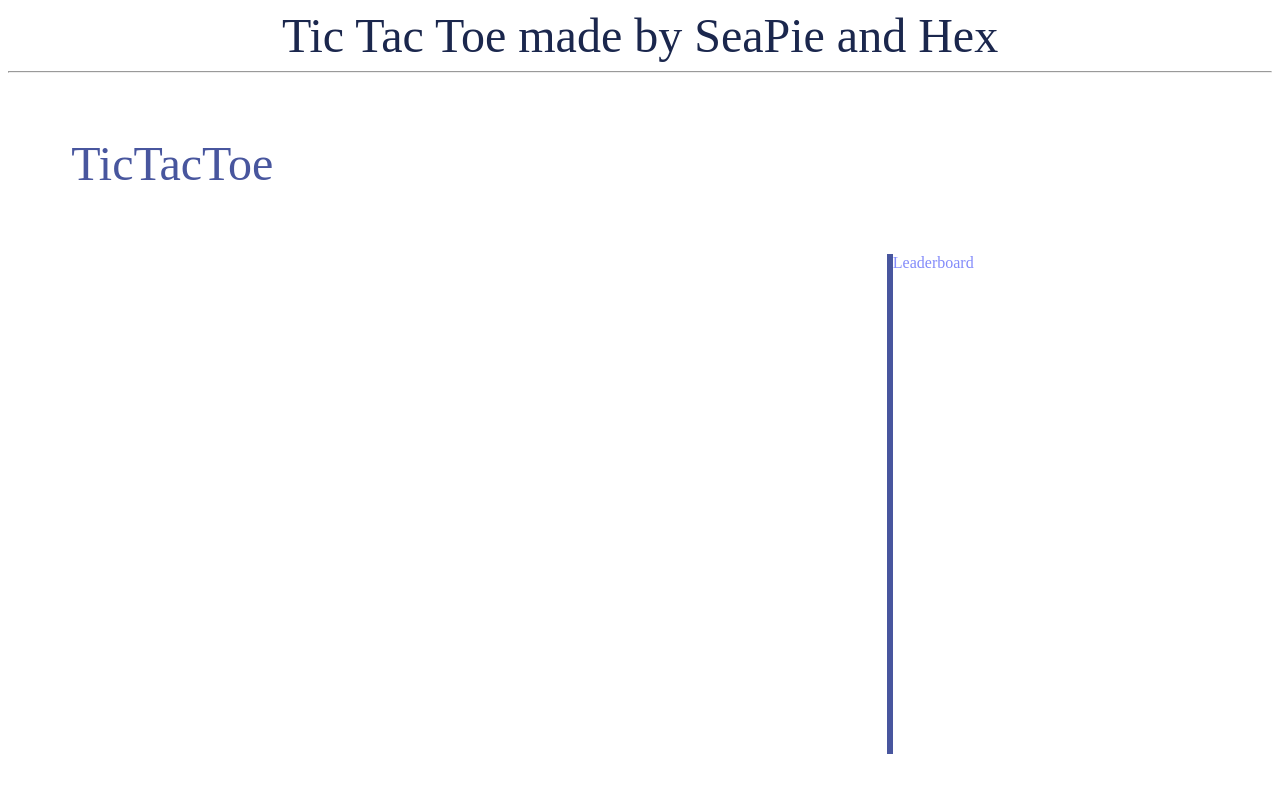
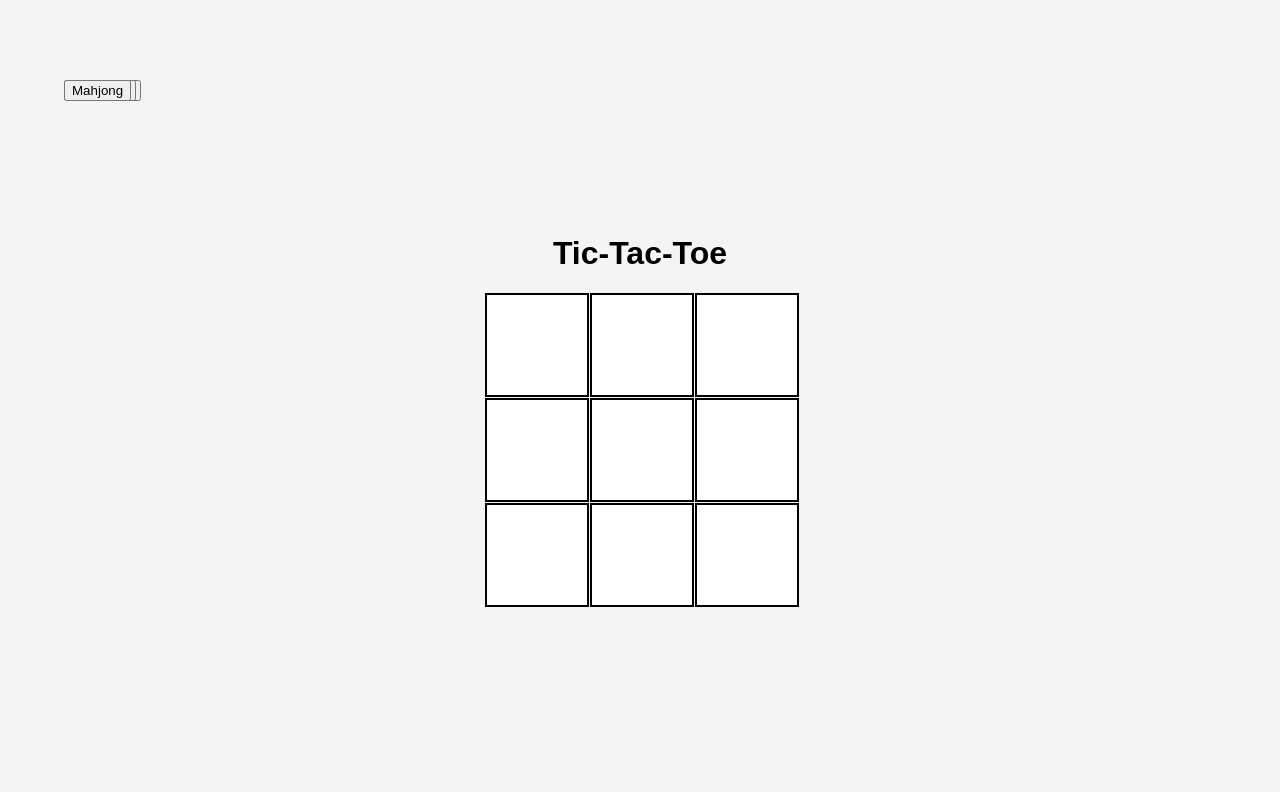
Before and after one commit to Hex4kt/TicTacToe, a plain HTML site: page index.html in a window 1280 px wide. Drawn offline with Linux system fonts and the light colour scheme.

Commit message:
Add files via upload

```diff
--- /dev/null
+++ b/Main.css
@@ -0,0 +1,43 @@
+body {
+    display: flex;
+    justify-content: center;
+    align-items: center;
+    height: 100vh;
+    background-color: #f4f4f4;
+    font-family: Arial, sans-serif;
+}
+
+.container {
+    text-align: center;
+}
+
+.board {
+    display: grid;
+    grid-template-columns: repeat(3, 100px);
+    grid-template-rows: repeat(3, 100px);
+    gap: 5px;
+}
+
+.cell {
+    width: 100px;
+    height: 100px;
+    background: white;
+    border: 2px solid black;
+    display: flex;
+    align-items: center;
+    justify-content: center;
+    font-size: 2em;
+    font-weight: bold;
+    cursor: pointer;
+    user-select: none;
+}
+
+.cell:active {
+    color: red;
+}
+
+.GameModes {
+    position: absolute;
+    top: 10%;
+    left: 5%;
+}
--- a/index.html
+++ b/index.html
@@ -1,37 +1,35 @@
 <!DOCTYPE html>
 <html lang="en">
+
 <head>
     <meta charset="UTF-8">
     <meta name="viewport" content="width=device-width, initial-scale=1.0">
-    <title>Document</title>
-    <link rel="stylesheet" href="style.css">
+    <title>Tic-Tac-Toe</title>
+    <link rel="stylesheet" href="Main.css">
 </head>
+
 <body>
-
-    <header>
-        <!-- Hier die Überschrift einfügen -->
-
-        Tic Tac Toe made by SeaPie and Hex
-    </header>
-
-    <hr>
-
-<div class="row">
-    <div class="leftSide">
-        <!-- Hier das Spielbrett einfügen -->
-
-        <div class="chessboard">
-            TicTacToe
+    <div class="GamesMode">
+        <button class="GameModes">Games</button>
+        <button class="GameModes">Connect 4</button>
+        <button class="GameModes">Checkers</button>
+        <button class="GameModes">Mahjong</button>
+    </div>
+    <div class="container">
+        <h1>Tic-Tac-Toe</h1>
+        <div class="board">
+            <div class="cell" contenteditable="true"></div>
+            <div class="cell" contenteditable="true"></div>
+            <div class="cell" contenteditable="true"></div>
+            <div class="cell" contenteditable="true"></div>
+            <div class="cell" contenteditable="true"></div>
+            <div class="cell" contenteditable="true"></div>
+            <div class="cell" contenteditable="true"></div>
+            <div class="cell" contenteditable="true"></div>
+            <div class="cell" contenteditable="true"></div>
         </div>
     </div>
 
-    <div class="rightSide">
-        <!-- Hier den Punktestand anzeigen -->
+</body>
 
-        Leaderboard
-    </div>
-</div>
-
-
-</body>
 </html>
```
